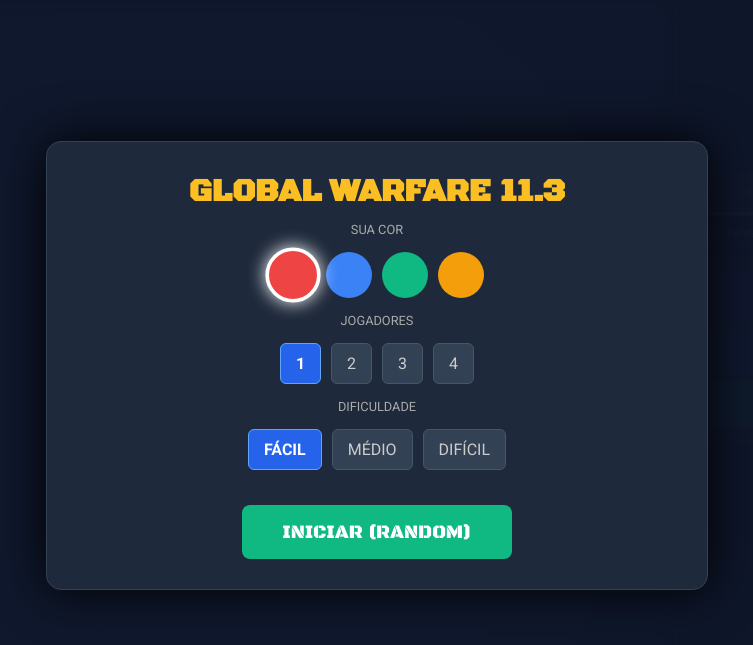
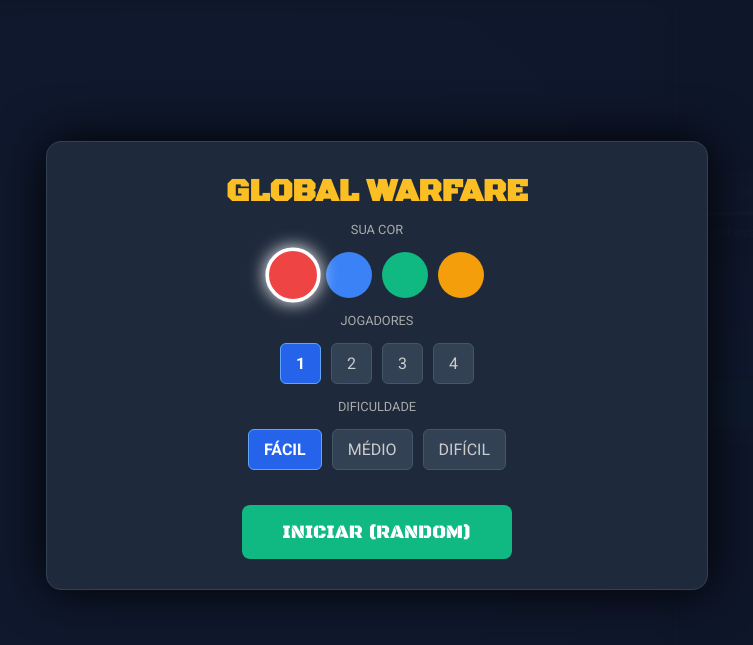
Before and after one commit to Ayslan565/war, a plain HTML site: page index.html in a window 1280 px wide. Shown: the part 35-680 px from the top of the page, without its empty margins (263-1016 px from the left). Drawn offline with nearby package versions, Linux system fonts and the light colour scheme.

Commit message:
Update 3.1

```diff
--- a/index.html
+++ b/index.html
@@ -130,7 +130,7 @@
 
 <div id="setup-screen">
     <div class="setup-card">
-        <h1 style="font-family:'Black Ops One'; color:#fbbf24; margin:0 0 10px 0;">GLOBAL WARFARE 11.3</h1>
+        <h1 style="font-family:'Black Ops One'; color:#fbbf24; margin:0 0 10px 0;">GLOBAL WARFARE</h1>
         <div style="color:#aaa; font-size:0.8rem;">SUA COR</div>
         <div class="setup-row">
             <div class="color-btn selected" style="background:#ef4444" onclick="selectColor('#ef4444', this)"></div>
```
Also changed, not shown: 1 other file.
